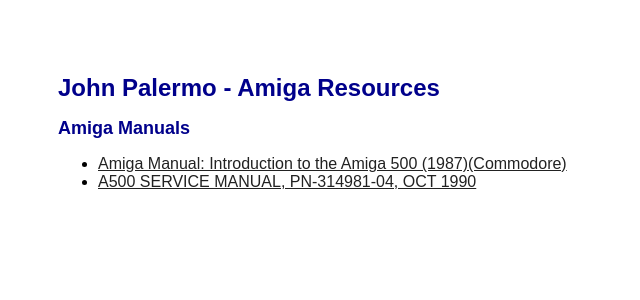
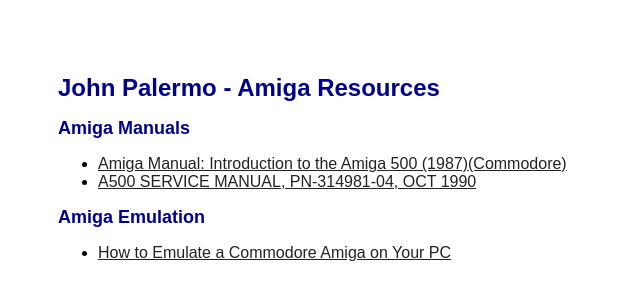
Before and after one commit to brawnydawg/brawnydawg.github.io, a plain HTML site: page amiga_resources/index.html in a window 1280 px wide. Shown: the whole page, without its empty margins (0-640 px from the left). Drawn offline with Linux system fonts and the light colour scheme.

Commit message:
Added article for emulation

```diff
--- a/amiga_resources/index.html
+++ b/amiga_resources/index.html
@@ -24,6 +24,9 @@
             <li><a href="https://archive.org/details/Introduction_to_the_Amiga_500_1987_Commodore_a" target="_blank">Amiga Manual: Introduction to the Amiga 500 (1987)(Commodore)</a></li>
             <li><a href="https://archive.org/details/a-500-service-manual-pn-314981-04-oct-1990-ocred/A500_SERVICE_MANUAL_PN-314981-04_OCT_1990/" target="_blank">A500 SERVICE MANUAL, PN-314981-04, OCT 1990</a></li>
         </ul>
-
+        <h2>Amiga Emulation</h2>
+        <ul>
+            <li><a href="https://www.makeuseof.com/tag/emulate-commodore-amiga-pc/" target="_blank">How to Emulate a Commodore Amiga on Your PC</a></li>
+        </ul>
     </body>
 </html>
```
